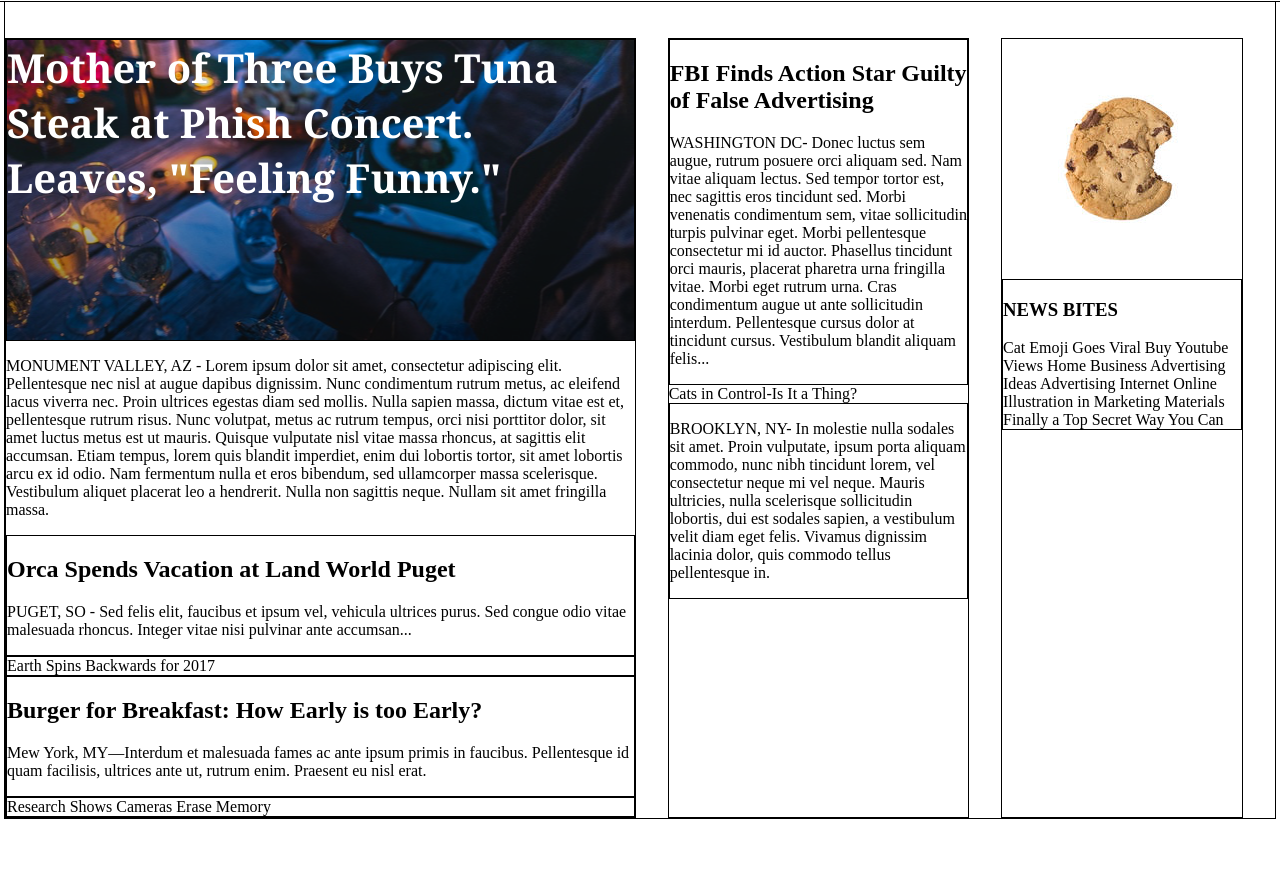
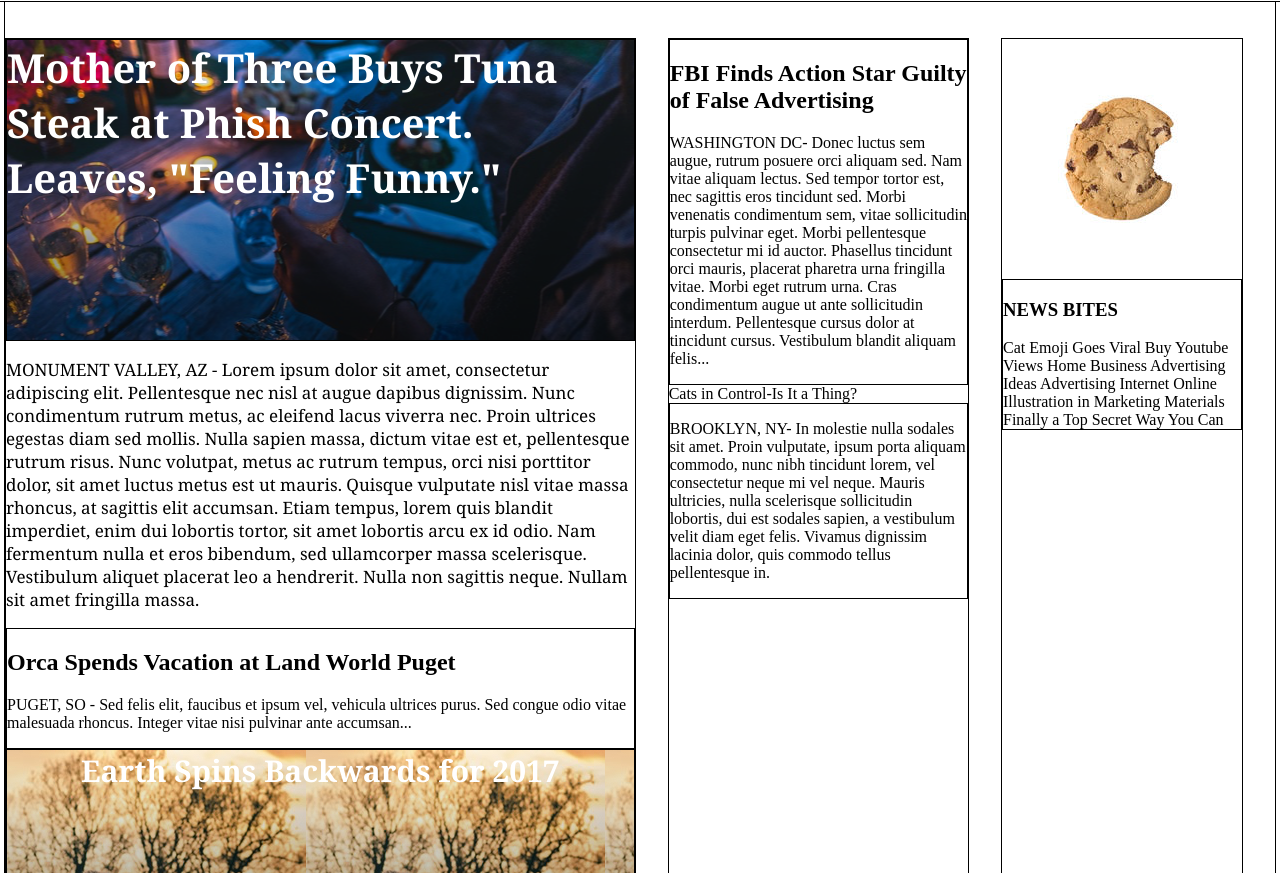
Before and after one commit to drood87/my_times_newspaper, a plain HTML site: page index.html in a window 1280 px wide. Shown: the part 79-952 px from the top of the page. Drawn offline with Linux system fonts and the light colour scheme.

Commit message:
added pictures for main column

```diff
--- a/index.html
+++ b/index.html
@@ -24,25 +24,25 @@
 	  <div class="column large">
 
 	    <div id="mainStory">
-	      <span>Mother of Three Buys Tuna Steak at Phish Concert. Leaves, "Feeling Funny."</span>
+	      <span class="storyPic">Mother of Three Buys Tuna Steak at Phish Concert. Leaves, "Feeling Funny."</span>
 		</div>
 
-	    <p>MONUMENT VALLEY, AZ - Lorem ipsum dolor sit amet, consectetur adipiscing elit. Pellentesque nec nisl at augue dapibus dignissim. Nunc condimentum rutrum metus, ac eleifend lacus viverra nec. Proin ultrices egestas diam sed mollis. Nulla sapien massa, dictum vitae est et, pellentesque rutrum risus. Nunc volutpat, metus ac rutrum tempus, orci nisi porttitor dolor, sit amet luctus metus est ut mauris. Quisque vulputate nisl vitae massa rhoncus, at sagittis elit accumsan. Etiam tempus, lorem quis blandit imperdiet, enim dui lobortis tortor, sit amet lobortis arcu ex id odio. Nam fermentum nulla et eros bibendum, sed ullamcorper massa scelerisque. Vestibulum aliquet placerat leo a hendrerit. Nulla non sagittis neque. Nullam sit amet fringilla massa.</p>
+	    <p class="storyText">MONUMENT VALLEY, AZ - Lorem ipsum dolor sit amet, consectetur adipiscing elit. Pellentesque nec nisl at augue dapibus dignissim. Nunc condimentum rutrum metus, ac eleifend lacus viverra nec. Proin ultrices egestas diam sed mollis. Nulla sapien massa, dictum vitae est et, pellentesque rutrum risus. Nunc volutpat, metus ac rutrum tempus, orci nisi porttitor dolor, sit amet luctus metus est ut mauris. Quisque vulputate nisl vitae massa rhoncus, at sagittis elit accumsan. Etiam tempus, lorem quis blandit imperdiet, enim dui lobortis tortor, sit amet lobortis arcu ex id odio. Nam fermentum nulla et eros bibendum, sed ullamcorper massa scelerisque. Vestibulum aliquet placerat leo a hendrerit. Nulla non sagittis neque. Nullam sit amet fringilla massa.</p>
 
 		<div>
 		  <h2>Orca Spends Vacation at Land World Puget</h2>
 		  <p>PUGET, SO - Sed felis elit, faucibus et ipsum vel, vehicula ultrices purus. Sed congue odio vitae malesuada rhoncus. Integer vitae nisi pulvinar ante accumsan...</p>
 		</div>
-        <div>
-	      <span>Earth Spins Backwards for 2017</span>
+        <div id="supportingStory">
+	      <span class="supportingStoryPicText">Earth Spins Backwards for 2017</span>
 		</div>
 
 		<div>
 	      <h2>Burger for Breakfast: How Early is too Early?</h2>
 		  <p>Mew York, MY—Interdum et malesuada fames ac ante ipsum primis in faucibus. Pellentesque id quam facilisis, ultrices ante ut, rutrum enim. Praesent eu nisl erat.</p>
 	    </div>
-		<div>
-	      <span>Research Shows Cameras Erase Memory</span>
+		<div id="story3">
+	      <span class="supportingStoryPicText">Research Shows Cameras Erase Memory</span>
         </div>
     </div>
 
--- a/resources/style.css
+++ b/resources/style.css
@@ -72,16 +72,39 @@ div {
 }
 
 #mainStory {
-	display: flex;
-    flex-direction: column;
 	background-image: url(./images/img-story-main.png);
 	height: 300px;
 	text-align: left;
 }
 
-#mainStory span {
+.storyPic {
 	font-family: Georgia;
 	font-weight: bold;
 	font-size: 40px;
 	color: white;
 }
+
+.storyText {
+	font-family: Georgia;
+	font-size: 17px;
+	color: black;
+}
+
+#supportingStory {
+	background-image: url(./images/img-story-2.png);
+	height: 300px;
+	text-align: center;
+}
+
+.supportingStoryPicText {
+	font-family: Georgia;
+	font-weight: bold;
+	font-size: 30px;
+	color: white;
+}
+
+#story3 {
+	background-image: url(./images/img-story-3.png);
+	height: 300px;
+	text-align: center;
+}
```
